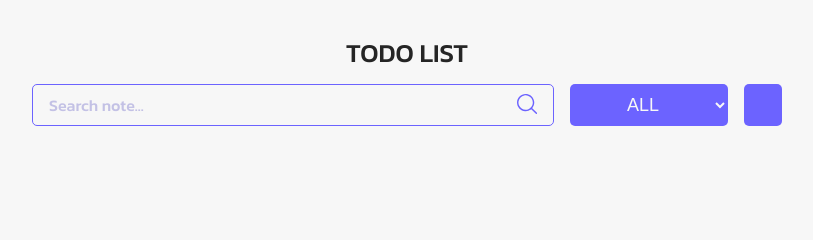
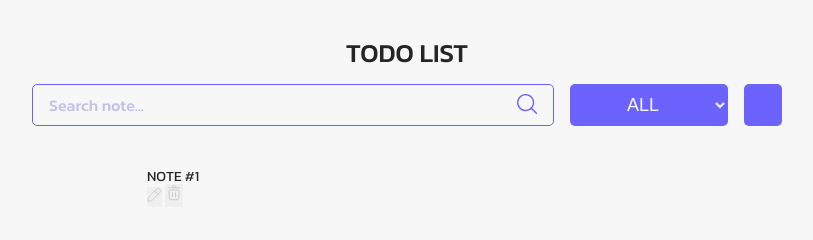
Before and after one commit to deniskerstens/Todo-list, a plain HTML site: page index.html in a window 1280 px wide. Shown: the whole page, without its empty margins (233-1046 px from the left). Drawn offline with Linux system fonts and the light colour scheme.

Commit message:
Added todo list HTML and started creating styles

```diff
--- a/index.html
+++ b/index.html
@@ -41,7 +41,65 @@
           <button class="header__button"></button>
         </div>
       </header>
-      <main class="main"></main>
+      <main class="main">
+        <div class="main__todo">
+          <div class="todo__left">
+            <button class="todo__checkbox"></button>
+            <p class="todo__title">NOTE #1</p>
+          </div>
+          <div class="todo__right">
+            <button class="todo__edit">
+              <svg
+                width="15"
+                height="15"
+                viewBox="0 0 15 15"
+                fill="none"
+                xmlns="http://www.w3.org/2000/svg"
+              >
+                <path
+                  d="M7.67272 3.99106L1 10.6637V14H4.33636L11.0091 7.32736M7.67272 3.99106L10.0654 1.59837L10.0669 1.59695C10.3962 1.26759 10.5612 1.10261 10.7514 1.04082C10.9189 0.986392 11.0993 0.986392 11.2669 1.04082C11.4569 1.10257 11.6217 1.26735 11.9506 1.59625L13.4018 3.04738C13.7321 3.37769 13.8973 3.54292 13.9592 3.73337C14.0136 3.90088 14.0136 4.08133 13.9592 4.24885C13.8974 4.43916 13.7324 4.60414 13.4025 4.93398L13.4018 4.93468L11.0091 7.32736M7.67272 3.99106L11.0091 7.32736"
+                  stroke="#CDCDCD"
+                  stroke-linecap="round"
+                  stroke-linejoin="round"
+                />
+              </svg>
+            </button>
+            <button class="todo__delete">
+              <svg
+                width="18"
+                height="18"
+                viewBox="0 0 18 18"
+                fill="none"
+                xmlns="http://www.w3.org/2000/svg"
+              >
+                <path
+                  d="M3.87414 7.61505C3.80712 6.74386 4.49595 6 5.36971 6H12.63C13.5039 6 14.1927 6.74385 14.1257 7.61505L13.6064 14.365C13.5463 15.1465 12.8946 15.75 12.1108 15.75H5.88894C5.10514 15.75 4.45348 15.1465 4.39336 14.365L3.87414 7.61505Z"
+                  stroke="#CDCDCD"
+                />
+                <path
+                  d="M14.625 3.75H3.375"
+                  stroke="#CDCDCD"
+                  stroke-linecap="round"
+                />
+                <path
+                  d="M7.5 2.25C7.5 1.83579 7.83577 1.5 8.25 1.5H9.75C10.1642 1.5 10.5 1.83579 10.5 2.25V3.75H7.5V2.25Z"
+                  stroke="#CDCDCD"
+                />
+                <path
+                  d="M10.5 9V12.75"
+                  stroke="#CDCDCD"
+                  stroke-linecap="round"
+                />
+                <path
+                  d="M7.5 9V12.75"
+                  stroke="#CDCDCD"
+                  stroke-linecap="round"
+                />
+              </svg>
+            </button>
+          </div>
+        </div>
+      </main>
     </div>
   </body>
 </html>
--- a/style.css
+++ b/style.css
@@ -79,3 +79,13 @@ body {
 .header__button:hover {
   background-color: #5850dd;
 }
+
+.main {
+  margin: 0 auto;
+  margin-top: 30px;
+  max-width: 520px;
+}
+
+.main__todo {
+
+}
```
